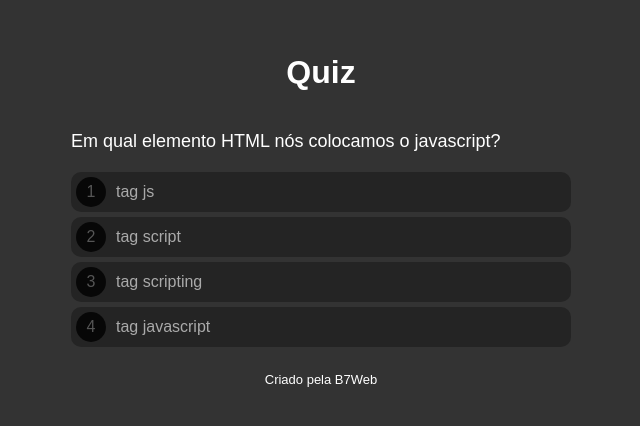
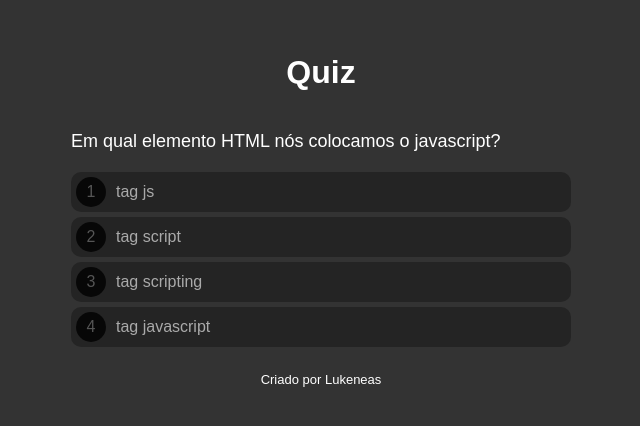
Before and after one commit to Lukeneas/projeto-quiz, a plain HTML site: page index.html in a window 1280 px wide. Shown: the part 190-616 px from the top of the page, 319-959 px from the left. Drawn offline with Linux system fonts and the light colour scheme.

Commit message:
correcao em footer

```diff
--- a/index.html
+++ b/index.html
@@ -29,7 +29,7 @@
         <button>Fazer novamente</button>
     </div>
 
-    <footer>Criado pela B7Web</footer>
+    <footer>Criado por Lukeneas</footer>
 
     <script src="questions.js"></script>
     <script src="script.js"></script>
```
